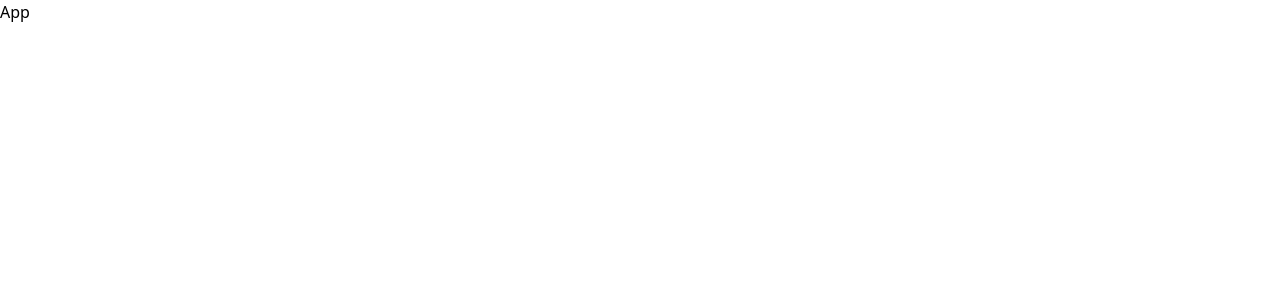
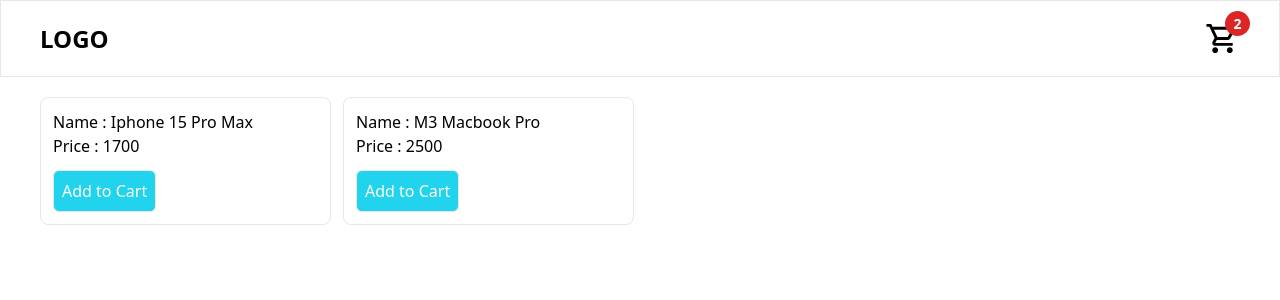
Before and after one commit to sohunz/shopping-cart, a React (Vite) app: page / in a window 1280 px wide. Shown: the top 300 px of the page. Built offline with nearby package versions, Linux system fonts and the light colour scheme.

Commit message:
list product item

```diff
--- a/package.json
+++ b/package.json
@@ -13,6 +13,7 @@
     "@reduxjs/toolkit": "^2.2.4",
     "react": "^18.2.0",
     "react-dom": "^18.2.0",
+    "react-icons": "^5.2.1",
     "react-redux": "^9.1.2"
   },
   "devDependencies": {
--- a/src/App.tsx
+++ b/src/App.tsx
@@ -1,5 +1,7 @@
+import HomePage from "./pages/HomePage";
+
 const App = () => {
-    return <div>App</div>;
+    return <HomePage />;
 };
 
 export default App;
--- /dev/null
+++ b/src/components/Navbar.tsx
@@ -0,0 +1,23 @@
+import { MdOutlineLocalGroceryStore } from "react-icons/md";
+
+const Navbar = () => {
+    return (
+        <div className="w-full border">
+            <div className="max-w-[1200px] mx-auto">
+                <div className="flex items-center justify-between py-5">
+                    <p className="text-2xl font-semibold">LOGO</p>
+                    <div className="relative">
+                        <MdOutlineLocalGroceryStore size={35} />
+                        <div className="absolute top-[-10px] right-[-10px] bg-red-600 w-[25px] h-[25px] rounded-full flex items-center justify-center">
+                            <p className="text-sm font-semibold text-white">
+                                2
+                            </p>
+                        </div>
+                    </div>
+                </div>
+            </div>
+        </div>
+    );
+};
+
+export default Navbar;
--- /dev/null
+++ b/src/components/ProductItem.tsx
@@ -0,0 +1,15 @@
+import { productTypes } from "../types/productType";
+
+const ProductItem = ({ name, price }: productTypes) => {
+    return (
+        <div className="border p-3 rounded-lg">
+            <p>Name : {name}</p>
+            <p>Price : {price}</p>
+            <button className="border bg-cyan-400 p-2 rounded-md text-white mt-3">
+                Add to Cart
+            </button>
+        </div>
+    );
+};
+
+export default ProductItem;
--- /dev/null
+++ b/src/data/products.ts
@@ -0,0 +1,12 @@
+export const products = [
+    {
+        id: 1,
+        name: "Iphone 15 Pro Max",
+        price: 1700,
+    },
+    {
+        id: 2,
+        name: "M3 Macbook Pro",
+        price: 2500,
+    },
+];
--- /dev/null
+++ b/src/features/ProductPreview.tsx
@@ -0,0 +1,21 @@
+import ProductItem from "../components/ProductItem";
+import { products } from "../data/products";
+import { productTypes } from "../types/productType";
+
+const ProductPreview = () => {
+    return (
+        <div className="max-w-[1200px] mx-auto mt-5">
+            <div className="grid grid-cols-4 gap-3">
+                {products.map((product: productTypes) => {
+                    return (
+                        <div>
+                            <ProductItem {...product} />
+                        </div>
+                    );
+                })}
+            </div>
+        </div>
+    );
+};
+
+export default ProductPreview;
--- /dev/null
+++ b/src/pages/HomePage.tsx
@@ -0,0 +1,13 @@
+import Navbar from "../components/Navbar";
+import ProductPreview from "../features/ProductPreview";
+
+const HomePage = () => {
+    return (
+        <div>
+            <Navbar />
+            <ProductPreview />
+        </div>
+    );
+};
+
+export default HomePage;
--- /dev/null
+++ b/src/types/productType.ts
@@ -0,0 +1,5 @@
+export interface productTypes {
+    id: number;
+    name: string;
+    price: number;
+}
```
Also changed, not shown: 1 other file (tests, documents, lock files or other folders).
